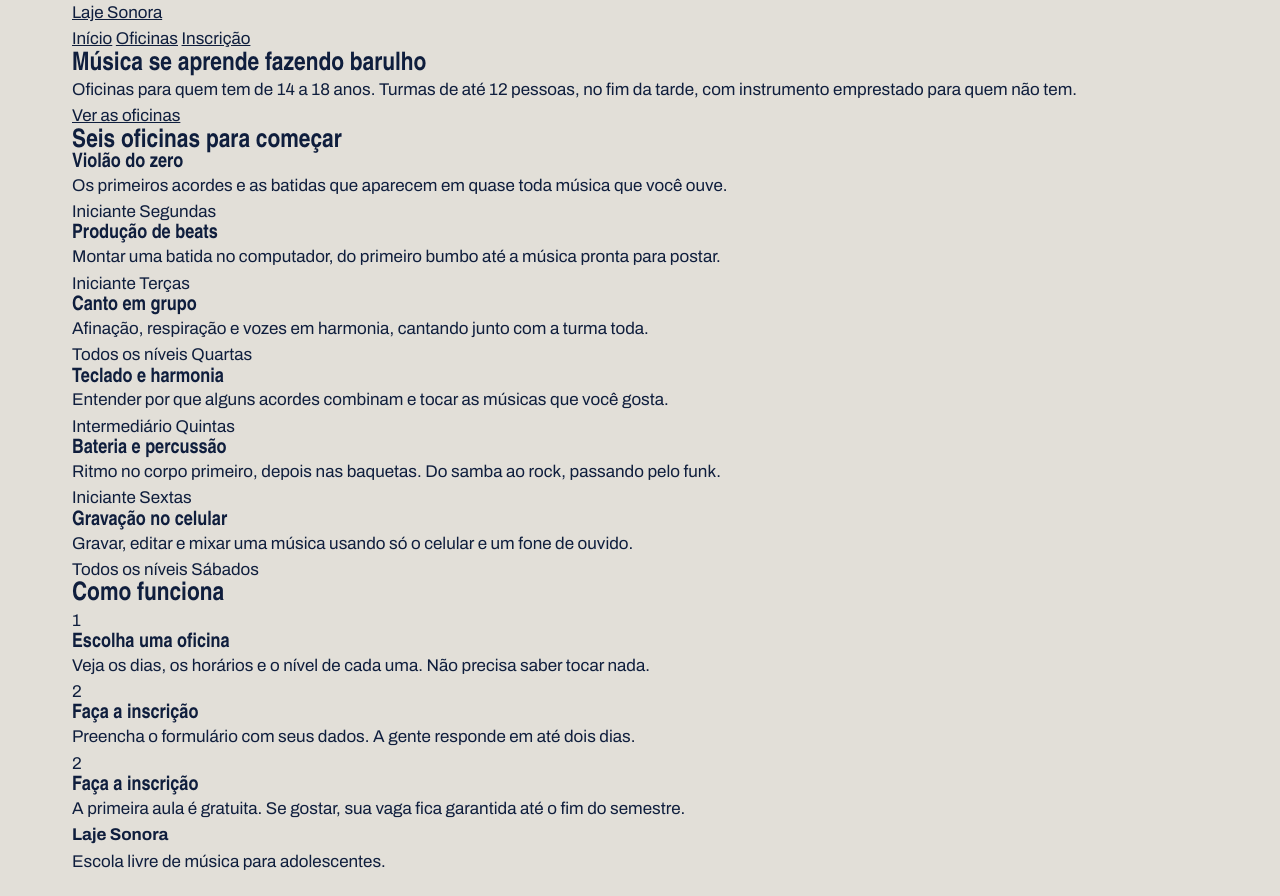
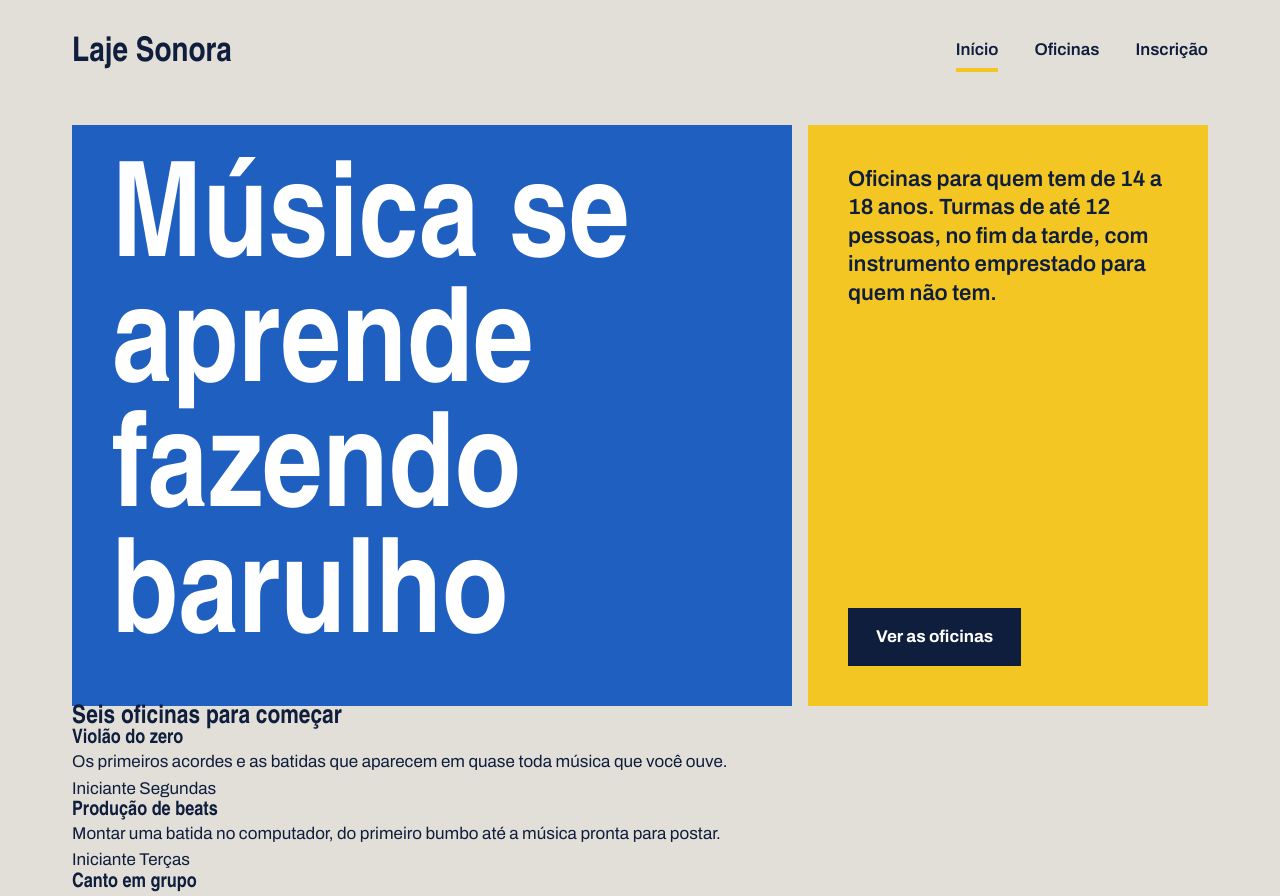
Before and after one commit to luccasaes-commits/laje_sonora, a plain HTML site: page index.html in a window 1280 px wide. Shown: the top 896 px of the page. Drawn offline with Linux system fonts and the light colour scheme; a web font is replaced by a local one.

Commit message:
topo com flex

```diff
--- a/index.css
+++ b/index.css
@@ -31,12 +31,6 @@ body {
     line-height: 1.55;
 }
 
-
-
-
-
-
-
 a {
     color: inherit;
 }
@@ -54,3 +48,90 @@ h3 {
     margin-inline: auto;
     padding-inline: 32px;
 }
+
+.topo {
+    padding-block: 28px;
+    display: flex;
+    justify-content: space-between;
+    align-items: center;
+  }
+
+  .logo {
+    font-family: var(--fonte-cartaz);
+    font-size: 34px;
+    font-weight: 900;
+    text-decoration: none;
+  }
+
+  .menu {
+    display: flex;
+    gap: 36px;
+  }
+
+  .menu a {
+    font-weight: 600;
+    text-decoration: none;
+    padding-bottom: 4px;
+    border-bottom: 4px solid transparent;
+  }
+
+  .menu a:hover {
+    border-bottom-color: var(--tinta);
+  }
+
+  .menu a.atual {
+    border-bottom-color: var(--fita);
+  }
+
+  .cartazes {
+    margin-top: 16px;
+    display: flex;
+    gap: 16px;
+  }
+
+  .cartaz {
+    padding: 40px;
+  }
+
+  .cartaz-principal {
+    background-color: var(--caixa-dagua);
+    color: white;
+    flex: 2;
+  }
+
+  .cartaz-principal h1 {
+    font-size: 132px;
+    max-width: 9ch;
+  }
+
+  .cartaz-lateral {
+    background-color: var(--fita);
+    flex: 1;
+    display: flex;
+    flex-direction: column;
+    justify-content: space-between;
+    gap: 32px;
+    align-items: flex-start;
+  }
+
+  .cartaz-lateral p {
+    font-size: 22px;
+    font-weight: 600;
+    line-height: 1.3;
+  }
+
+  .botao {
+    background-color: var(--tinta);
+    color: white;
+    font-weight: 700;
+    text-decoration: none;
+    padding: 16px 28px;
+    border: none;
+    font-family: var(--fonte-texto);
+    font-size: 17px;
+    cursor: pointer;
+  }
+
+  .botao:hover {
+    background-color: var(--caixa-dagua);
+  }
```
